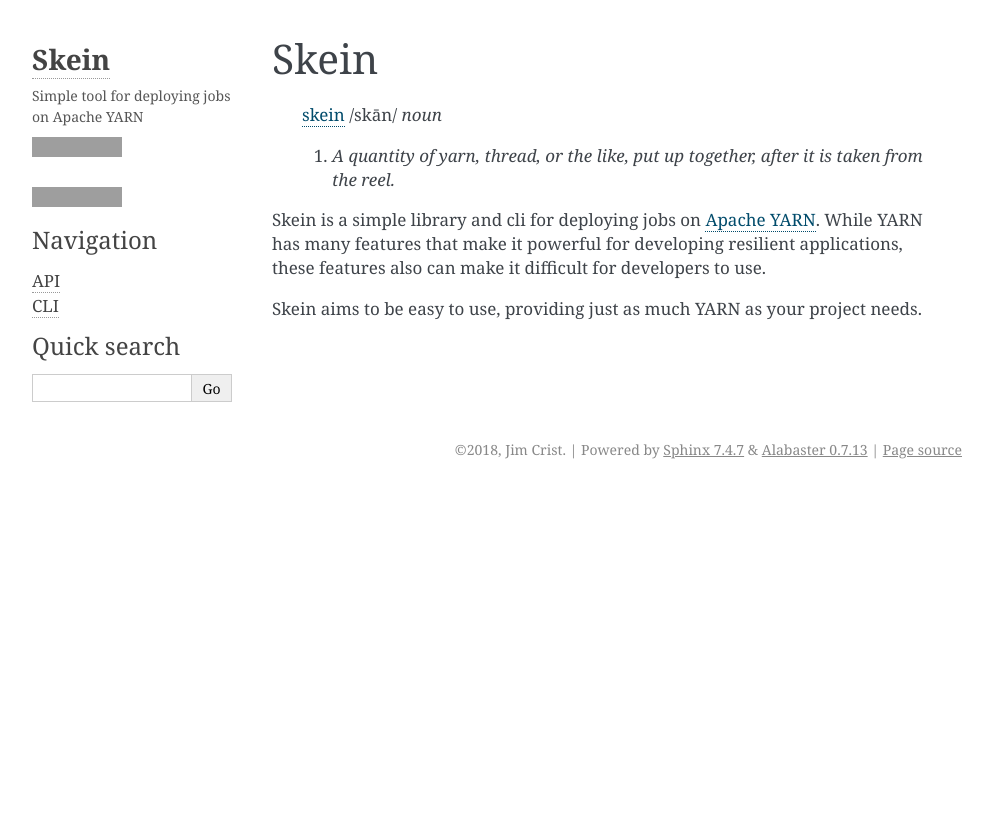
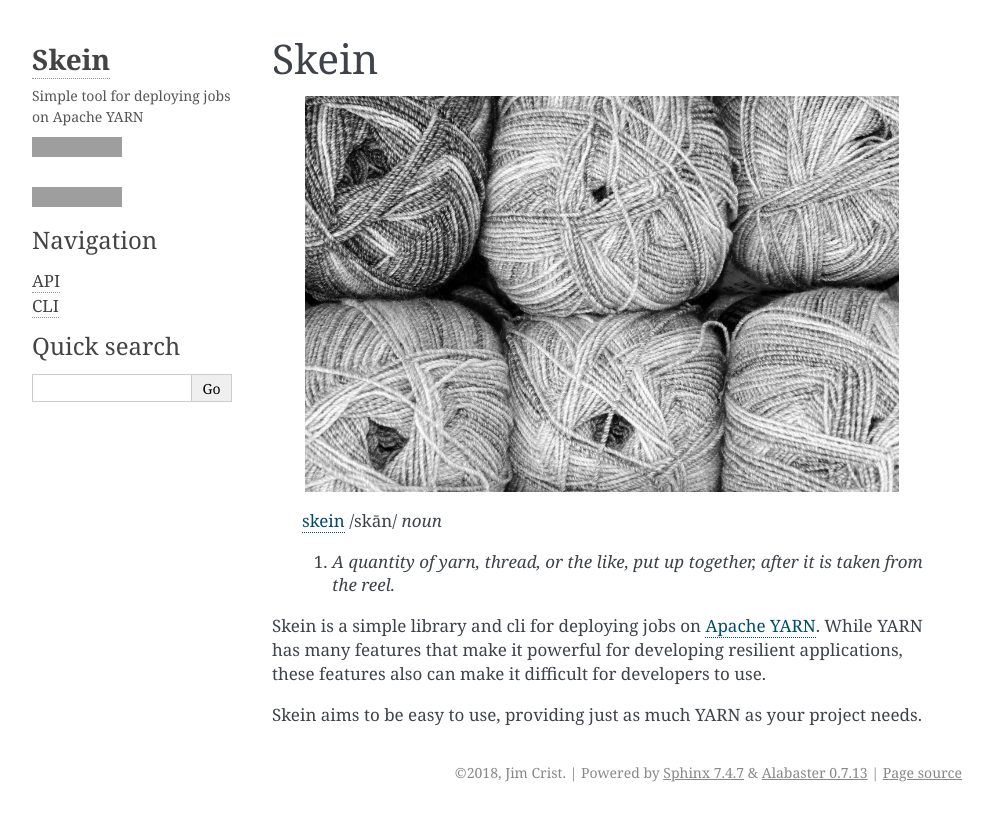
Before and after one commit to jcrist/skein, a Sphinx documentation site: the page built from docs/source/index.rst, in a window 1280 px wide. Shown: the top 821 px of the page, without its empty margins (148-1141 px from the left). Built offline with Sphinx 7.4.7, drawn with Linux system fonts in a browser that asks for light colours; grey boxes are pictures that could not be loaded.

Commit message:
Add yarn photo

```diff
--- a/docs/source/index.rst
+++ b/docs/source/index.rst
@@ -1,9 +1,17 @@
 Skein
 =====
+
+.. image:: /_images/yarn.jpg
+    :width: 90 %
+    :align: center
+    :alt: skeins of yarn
+
+..
 
     `skein <https://en.wiktionary.org/wiki/skein>`_ /skān/ *noun*
 
     1. *A quantity of yarn, thread, or the like, put up together, after it is taken from the reel.*
+
 
 Skein is a simple library and cli for deploying jobs on `Apache YARN
 <https://hadoop.apache.org/docs/current/hadoop-yarn/hadoop-yarn-site/YARN.html>`_.
```
Also changed, not shown: docs/source/_images/yarn.jpg (added).
